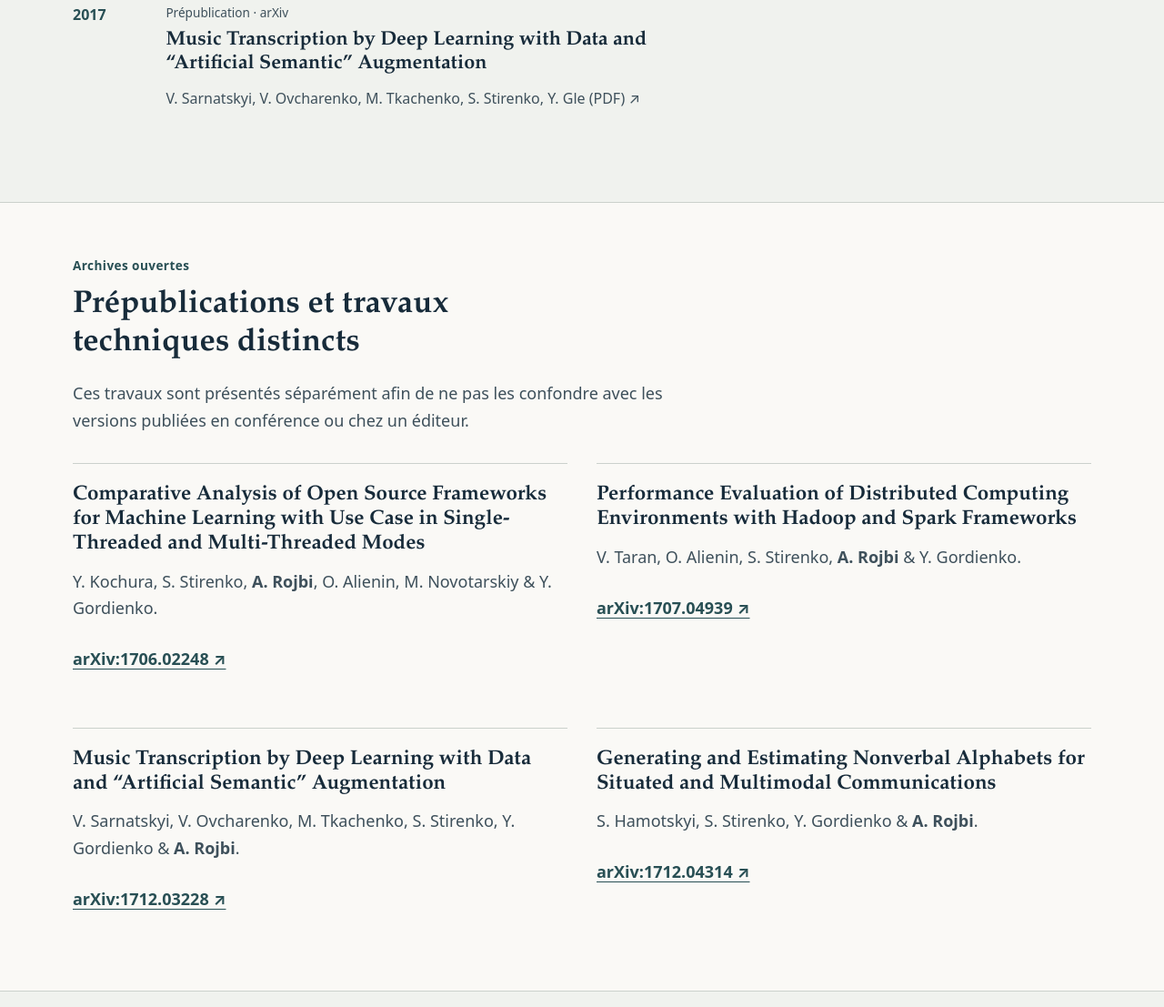
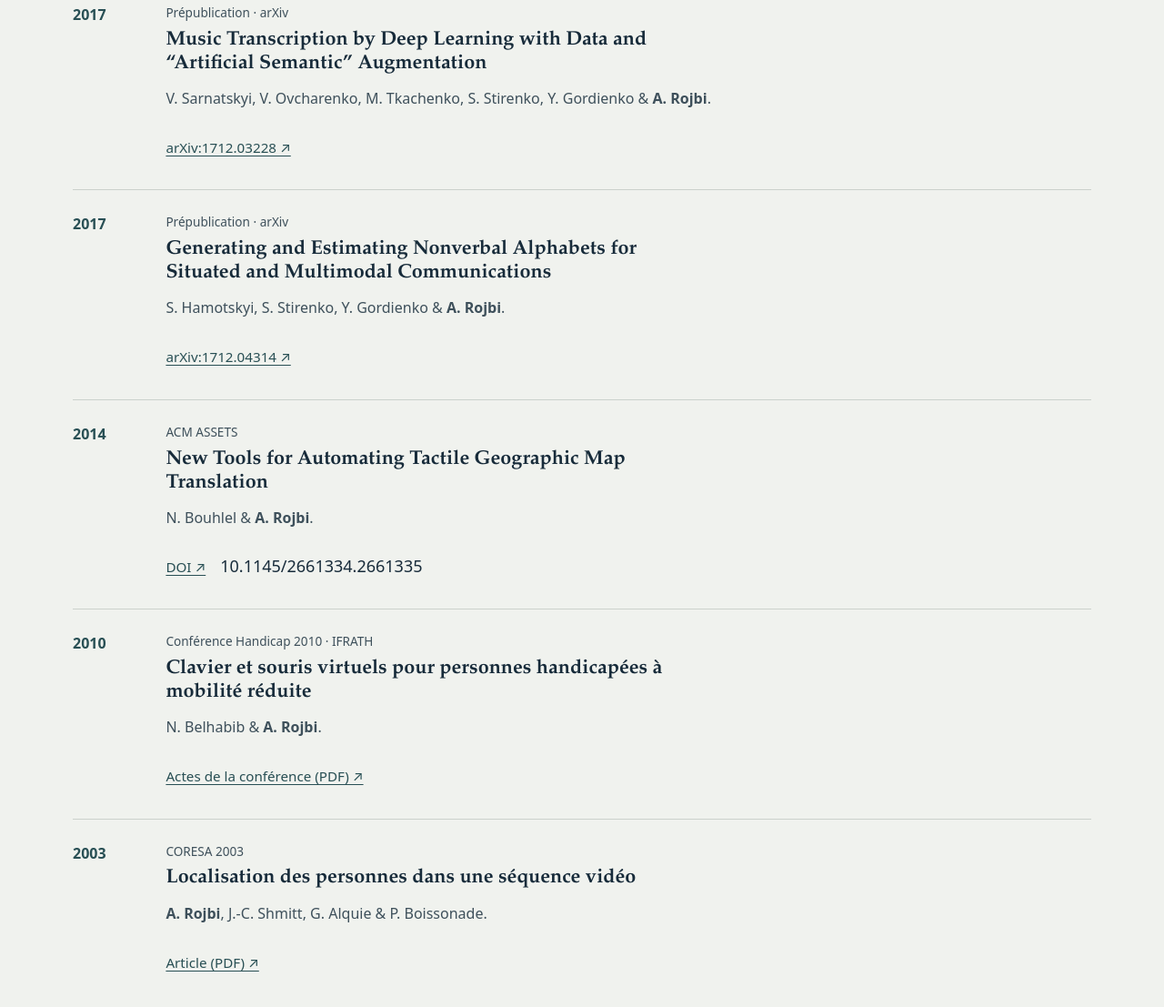
Before and after one commit to anisrbp8/anisrbp8.github.io, a plain HTML site: page publications.html in a window 1280 px wide. Shown: the part 3890-4997 px from the top of the page at 91% size. Drawn offline with Linux system fonts and the light colour scheme.

Commit message:
Merge preprints into publications section cleanly

```diff
--- a/publications.html
+++ b/publications.html
@@ -58,14 +58,13 @@
 <article class="publication-card"><div class="pub-year">2017</div><div><div class="pub-type">IEEE MIPRO</div><h3 lang="en">Augmented Coaching Ecosystem for Non-obtrusive Adaptive Personalized Elderly Care on the Basis of Cloud-Fog-Dew Computing Paradigm</h3><p>Y. Gordienko, S. Stirenko, O. Alienin, K. Skala, Z. Sojat, <strong>A. Rojbi</strong>, J. R. López Benito, E. Artetxe González, U. Lushchyk, L. Sajn, A. Llorente Coto &amp; G. Jervan.</p><div class="pub-links"><a href="https://doi.org/10.23919/MIPRO.2017.7973449">DOI ↗</a><span>10.23919/MIPRO.2017.7973449</span></div></div></article>
 <article class="publication-card"><div class="pub-year">2017</div><div><div class="pub-type">Prépublication · arXiv</div><h3 lang="en">Comparative Analysis of Open Source Frameworks for Machine Learning with Use Case in Single-Threaded and Multi-Threaded Modes</h3><p>Y. Kochura, S. Stirenko, <strong>A. Rojbi</strong>, O. Alienin, M. Novotarskiy &amp; Y. Gordienko.</p><div class="pub-links"><a href="https://arxiv.org/abs/1706.02248">arXiv:1706.02248 ↗</a></div></div></article>
 <article class="publication-card"><div class="pub-year">2017</div><div><div class="pub-type">Prépublication · arXiv</div><h3 lang="en">Performance Evaluation of Distributed Computing Environments with Hadoop and Spark Frameworks</h3><p>V. Taran, O. Alienin, S. Stirenko, <strong>A. Rojbi</strong> &amp; Y. Gordienko.</p><div class="pub-links"><a href="https://arxiv.org/abs/1707.04939">arXiv:1707.04939 ↗</a></div></div></article>
-<article class="publication-card"><div class="pub-year">2017</div><div><div class="pub-type">Prépublication · arXiv</div><h3 lang="en">Music Transcription by Deep Learning with Data and “Artificial Semantic” Augmentation</h3><p>V. Sarnatskyi, V. Ovcharenko, M. Tkachenko, S. Stirenko, Y. Gle (PDF) ↗</a></div></div></article>
+<article class="publication-card"><div class="pub-year">2017</div><div><div class="pub-type">Prépublication · arXiv</div><h3 lang="en">Music Transcription by Deep Learning with Data and “Artificial Semantic” Augmentation</h3><p>V. Sarnatskyi, V. Ovcharenko, M. Tkachenko, S. Stirenko, Y. Gordienko &amp; <strong>A. Rojbi</strong>.</p><div class="pub-links"><a href="https://arxiv.org/abs/1712.03228">arXiv:1712.03228 ↗</a></div></div></article>
+<article class="publication-card"><div class="pub-year">2017</div><div><div class="pub-type">Prépublication · arXiv</div><h3 lang="en">Generating and Estimating Nonverbal Alphabets for Situated and Multimodal Communications</h3><p>S. Hamotskyi, S. Stirenko, Y. Gordienko &amp; <strong>A. Rojbi</strong>.</p><div class="pub-links"><a href="https://arxiv.org/abs/1712.04314">arXiv:1712.04314 ↗</a></div></div></article>
+<article class="publication-card"><div class="pub-year">2014</div><div><div class="pub-type">ACM ASSETS</div><h3 lang="en">New Tools for Automating Tactile Geographic Map Translation</h3><p>N. Bouhlel &amp; <strong>A. Rojbi</strong>.</p><div class="pub-links"><a href="https://doi.org/10.1145/2661334.2661335">DOI ↗</a><span>10.1145/2661334.2661335</span></div></div></article>
+<article class="publication-card"><div class="pub-year">2010</div><div><div class="pub-type">Conférence Handicap 2010 · IFRATH</div><h3>Clavier et souris virtuels pour personnes handicapées à mobilité réduite</h3><p>N. Belhabib &amp; <strong>A. Rojbi</strong>.</p><div class="pub-links"><a href="https://ifrath.fr/conferences/actes/ActesHandicap2010.pdf">Actes de la conférence (PDF) ↗</a></div></div></article>
+<article class="publication-card"><div class="pub-year">2003</div><div><div class="pub-type">CORESA 2003</div><h3>Localisation des personnes dans une séquence vidéo</h3><p><strong>A. Rojbi</strong>, J.-C. Shmitt, G. Alquie &amp; P. Boissonade.</p><div class="pub-links"><a href="https://projet.liris.cnrs.fr/coresa/articles/2003/articles/33.pdf">Article (PDF) ↗</a></div></div></article>
 </div></div></section>
-<section class="section white"><div class="container"><div class="section-heading"><div><p class="eyebrow">Archives ouvertes</p><h2>Prépublications et travaux techniques distincts</h2></div><p>Ces travaux sont présentés séparément afin de ne pas les confondre avec les versions publiées en conférence ou chez un éditeur.</p></div><div class="split">
-<article class="feature-card"><h3 lang="en">Comparative Analysis of Open Source Frameworks for Machine Learning with Use Case in Single-Threaded and Multi-Threaded Modes</h3><p>Y. Kochura, S. Stirenko, <strong>A. Rojbi</strong>, O. Alienin, M. Novotarskiy &amp; Y. Gordienko.</p><a class="card-link" href="https://arxiv.org/abs/1706.02248">arXiv:1706.02248 ↗</a></article>
-<article class="feature-card"><h3 lang="en">Performance Evaluation of Distributed Computing Environments with Hadoop and Spark Frameworks</h3><p>V. Taran, O. Alienin, S. Stirenko, <strong>A. Rojbi</strong> &amp; Y. Gordienko.</p><a class="card-link" href="https://arxiv.org/abs/1707.04939">arXiv:1707.04939 ↗</a></article>
-<article class="feature-card"><h3 lang="en">Music Transcription by Deep Learning with Data and “Artificial Semantic” Augmentation</h3><p>V. Sarnatskyi, V. Ovcharenko, M. Tkachenko, S. Stirenko, Y. Gordienko &amp; <strong>A. Rojbi</strong>.</p><a class="card-link" href="https://arxiv.org/abs/1712.03228">arXiv:1712.03228 ↗</a></article>
-<article class="feature-card"><h3 lang="en">Generating and Estimating Nonverbal Alphabets for Situated and Multimodal Communications</h3><p>S. Hamotskyi, S. Stirenko, Y. Gordienko &amp; <strong>A. Rojbi</strong>.</p><a class="card-link" href="https://arxiv.org/abs/1712.04314">arXiv:1712.04314 ↗</a></article>
-</div></div></section>
+
 <section class="section tint"><div class="container"><div class="section-heading"><div><p class="eyebrow">Propriété intellectuelle</p><h2>Brevet lié aux travaux de segmentation vidéo</h2></div><p>Un brevet issu des travaux menés à France Télécom R&amp;D est également référencé publiquement.</p></div><article class="feature-card"><h3>Procédé de localisation et de segmentation floue d’une personne dans une image vidéo</h3><p>Inventeurs : <strong>Anis Rojbi</strong> et Jean-Claude Schmitt. Publication FR2864300A1, priorité 2003.</p><a class="card-link" href="https://patents.google.com/patent/FR2864300A1/fr">Consulter la notice du brevet ↗</a></article></div></section>
 <section class="section white"><div class="container"><div class="section-heading"><div><p class="eyebrow">Encadrement</p><h2>Doctorat et coopération scientifique</h2></div><p>Les encadrements prolongent les axes sur l’accessibilité numérique et l’intelligence artificielle appliquée à la santé.</p></div><div class="split"><article class="feature-card"><h3>Sami Rojbi · soutenance 2022</h3><p>Co-encadrement à 50 % d’une thèse sur l’adaptation de documents numériques en éléments tactiles pour des personnes à besoins spécifiques.</p></article><article class="feature-card"><h3>Wiem Ben Ghozzi · depuis 2024</h3><p>Co-encadrement à 25 % d’une cotutelle internationale sur le suivi et la prédiction de l’état de santé par apprentissage automatique.</p></article></div></div></section>
 </main>
```
Also changed, not shown: en/publications.html (+6 -7 lines).
